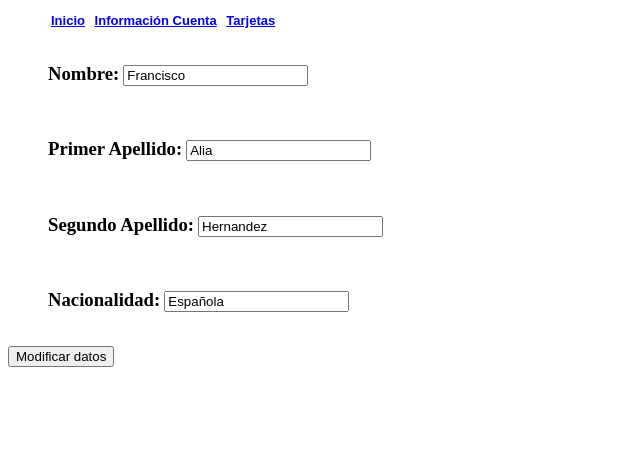
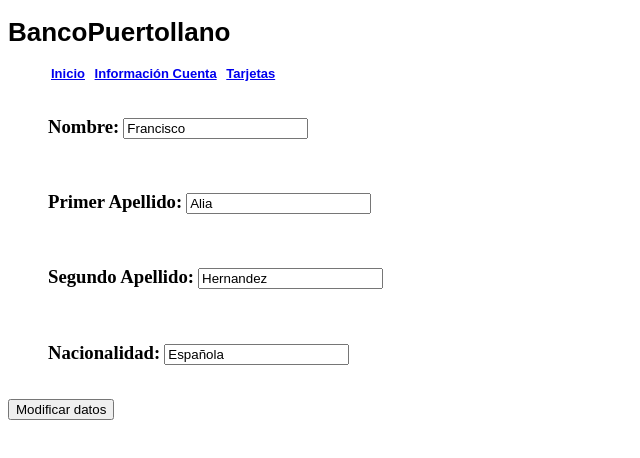
Before and after one commit to FranDaniels/Cliente-Banco, a plain HTML site: page index.html in a window 1280 px wide. Shown: the whole page, without its empty margins (0-640 px from the left). Drawn offline with Linux system fonts and the light colour scheme.

Commit message:
Actualizacion cabeceras

```diff
--- a/app.js
+++ b/app.js
@@ -21,9 +21,9 @@ function cargarDatos(){
     menu = document.getElementById('menu').innerHTML
 }
 
-// function cargarCabecera(dest){
-//  document.getElementById(dest).innerHTML = '   <h1>BancoPuertollano</h1>    <ul>        <li><a href="index.html">Inicio</a></li>        <li><a href="infoCuenta.html">Informaci&#243;n Cuenta</a></li>             <li><a href="tarjetas.html">Tarjetas</a></li>    </ul>'
-// }
+function cargarCabecera(dest){
+ document.getElementById(dest).innerHTML = '   <h1>BancoPuertollano</h1>    <ul>        <li><a href="index.html">Inicio</a></li>        <li><a href="InfoCuenta.html">Informaci&#243;n Cuenta</a></li>             <li><a href="tarjetas.html">Tarjetas</a></li>    </ul>'
+}
 var nombre=document.getElementById('inpNombre')
 var primerApellido=document.getElementById('inpPApellido')
 var segundoApellido=document.getElementById('inpSegundoApellido')
--- a/estilos.css
+++ b/estilos.css
@@ -3,7 +3,7 @@
     padding-left:3px;
     padding-right:3px;
 }
-#menu, .form-tarjeta{
+#menu{
     font-family:Arial;
     font-weight:bold;
     font-size:13px;
--- a/index.html
+++ b/index.html
@@ -8,17 +8,11 @@
     <link rel="stylesheet" type="text/css" href="estilos.css" />
 </head>
 
-<body class="cabecera">
-    <div>
+<body >
+    <div id="menu">
 
     </div>
-    <div id="menu">
-        <ul>
-            <li><a href="index.html">Inicio</a></li>
-            <li><a href="InfoCuenta.html">Información Cuenta</a></li>
-            <li><a href="tarjetas.html">Tarjetas</a></li>
-        </ul>
-    </div>
+
     <div class="campo">
         <ul>
            <li> <h3>Nombre: </h3></li>
@@ -53,10 +47,10 @@
     </div>
     <script src="app.js">
     </script>
-    <!-- <script>
-        cargarCabecera('cabecera')
+    <script>
+        cargarCabecera('menu')
         cargarDatos()
-    </script> -->
+    </script>
 
 </body>
 
--- a/table.js
+++ b/table.js
@@ -116,3 +116,8 @@ function checkCVV(str){
 
     return rtnBool;
 }
+
+
+function cargarCabecera(dest){
+  document.getElementById(dest).innerHTML = '   <h1>BancoPuertollano</h1>    <ul>        <li><a href="index.html">Inicio</a></li>        <li><a href="InfoCuenta.html">Informaci&#243;n Cuenta</a></li>             <li><a href="tarjetas.html">Tarjetas</a></li>    </ul>'
+ }
```
Also changed, not shown: InfoCuenta.html (+5 -6 lines), tarjetas.html (+4 -2 lines).
